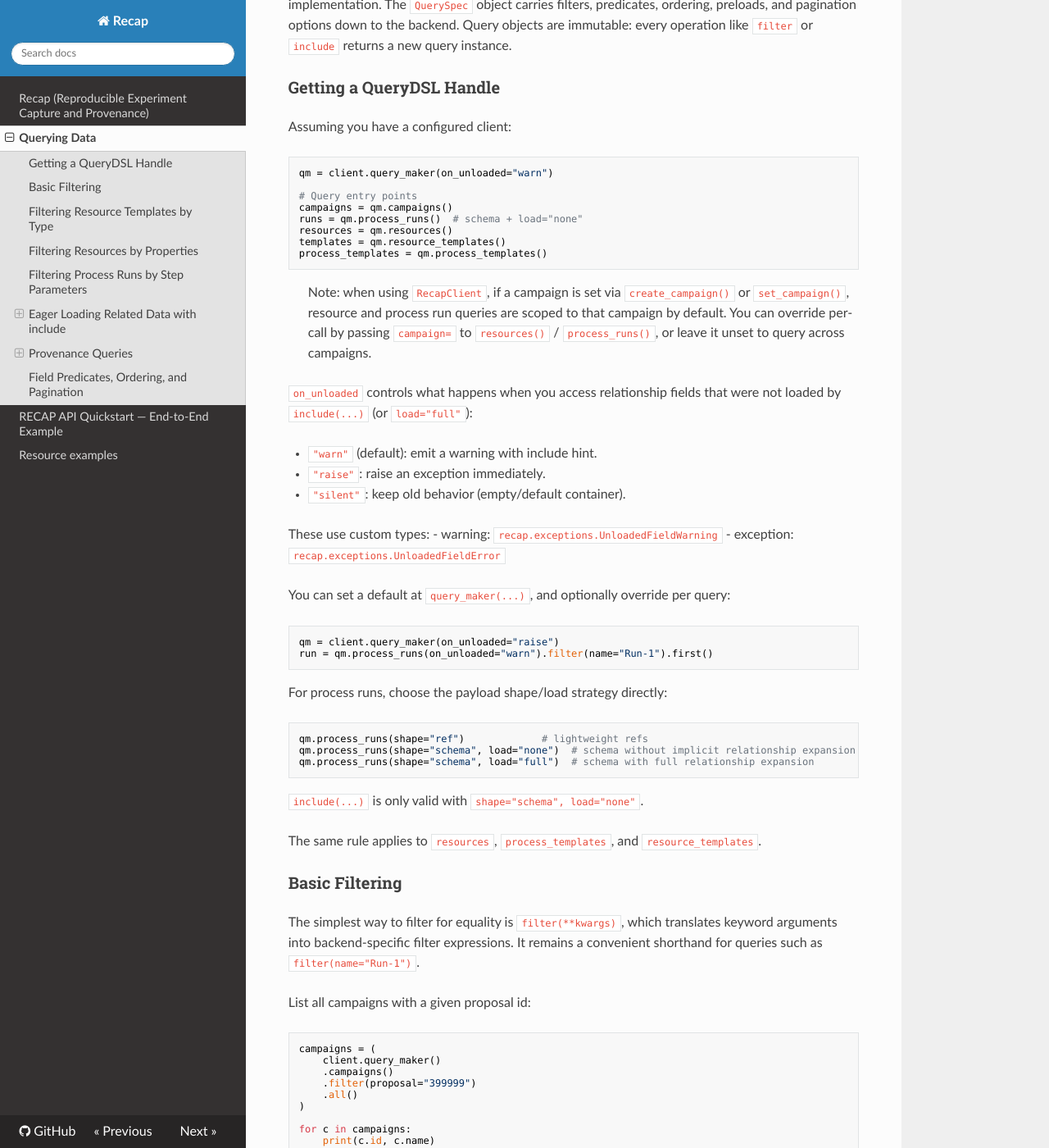
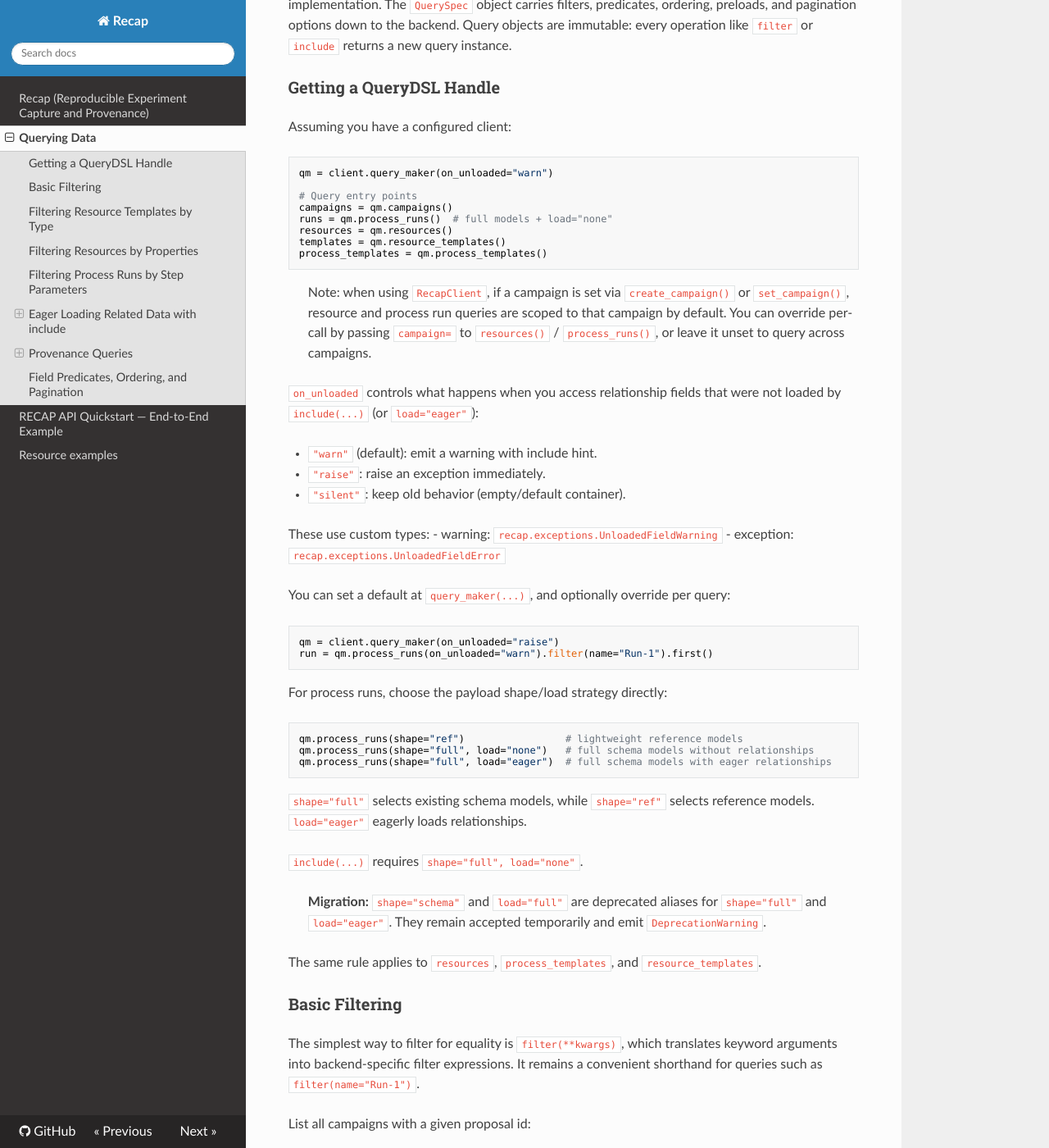
Before and after one commit to NSLS2/recap, an MkDocs documentation site: the page built from docs/querying_data.md, in a window 1280 px wide and 1400 px high, scrolled down 509 px. Shown: the whole window at 82% size. Built offline with MkDocs 1.6.1, drawn with Linux system fonts in a browser that asks for light colours; nearby versions of some CDN libraries; some of the changed text lies outside the part shown.

Commit message:
docs: rename query shape and load values

````diff
--- a/docs/querying_data.md
+++ b/docs/querying_data.md
@@ -5,10 +5,10 @@ RECAP exposes a small Query DSL on top of the configured backend (SQLAlchemy or
 The query builder lives on the client as `client.query_maker(on_unloaded=...)` and exposes type-specific entry points:
 
 - `campaigns()` -> `CampaignQuery`
-- `process_templates(shape="schema"|"ref", load="none"|"full")` -> `ProcessTemplateQuery`
-- `process_runs(shape="schema"|"ref", load="none"|"full")` -> `ProcessRunQuery`
-- `resources(shape="schema"|"ref", load="none"|"full")` -> `ResourceQuery`
-- `resource_templates(shape="schema"|"ref", load="none"|"full")` -> `ResourceTemplateQuery`
+- `process_templates(shape="full"|"ref", load="none"|"eager")` -> `ProcessTemplateQuery`
+- `process_runs(shape="full"|"ref", load="none"|"eager")` -> `ProcessRunQuery`
+- `resources(shape="full"|"ref", load="none"|"eager")` -> `ResourceQuery`
+- `resource_templates(shape="full"|"ref", load="none"|"eager")` -> `ResourceTemplateQuery`
 
 Under the hood, these all use a common `BaseQuery` and a backend-provided `.query(model, spec)` implementation. The `QuerySpec` object carries filters, predicates, ordering, preloads, and pagination options down to the backend. Query objects are immutable: every operation like `filter` or `include` returns a new query instance.
 
@@ -21,7 +21,7 @@ qm = client.query_maker(on_unloaded="warn")
 
 # Query entry points
 campaigns = qm.campaigns()
-runs = qm.process_runs()  # schema + load="none"
+runs = qm.process_runs()  # full models + load="none"
 resources = qm.resources()
 templates = qm.resource_templates()
 process_templates = qm.process_templates()
@@ -33,7 +33,7 @@ process_templates = qm.process_templates()
 > `process_runs()`, or leave it unset to query across campaigns.
 
 `on_unloaded` controls what happens when you access relationship fields that were
-not loaded by `include(...)` (or `load="full"`):
+not loaded by `include(...)` (or `load="eager"`):
 
 - `"warn"` (default): emit a warning with include hint.
 - `"raise"`: raise an exception immediately.
@@ -53,12 +53,19 @@ run = qm.process_runs(on_unloaded="warn").filter(name="Run-1").first()
 For process runs, choose the payload shape/load strategy directly:
 
 ```python
-qm.process_runs(shape="ref")             # lightweight refs
-qm.process_runs(shape="schema", load="none")  # schema without implicit relationship expansion
-qm.process_runs(shape="schema", load="full")  # schema with full relationship expansion
+qm.process_runs(shape="ref")                 # lightweight reference models
+qm.process_runs(shape="full", load="none")   # full schema models without relationships
+qm.process_runs(shape="full", load="eager")  # full schema models with eager relationships
 ```
 
-`include(...)` is only valid with `shape="schema", load="none"`.
+`shape="full"` selects existing schema models, while `shape="ref"` selects
+reference models. `load="eager"` eagerly loads relationships.
+
+`include(...)` requires `shape="full", load="none"`.
+
+> **Migration:** `shape="schema"` and `load="full"` are deprecated aliases for
+> `shape="full"` and `load="eager"`. They remain accepted temporarily and emit
+> `DeprecationWarning`.
 
 The same rule applies to `resources`, `process_templates`, and `resource_templates`.
 
````
Also changed, not shown: README.md (+27 -19 lines), 1 other file.
